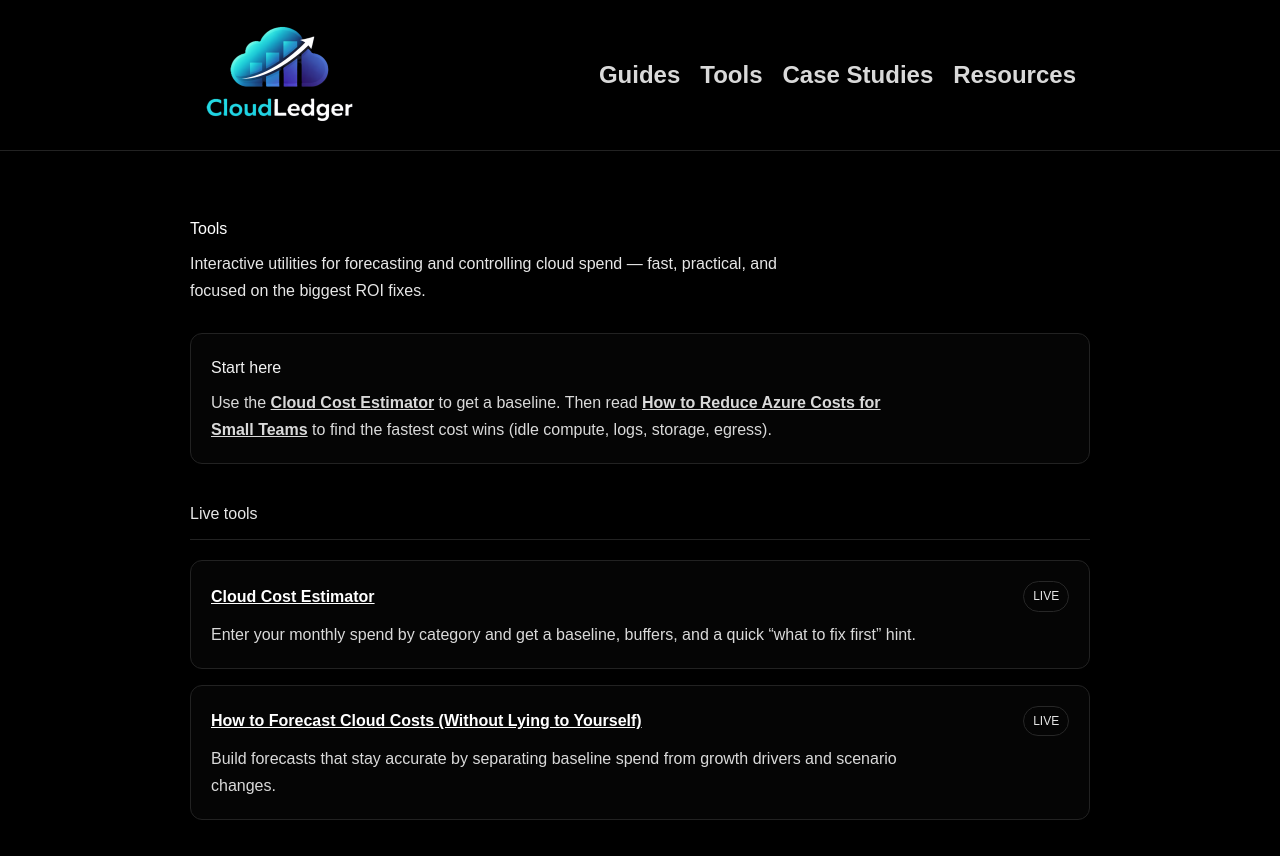
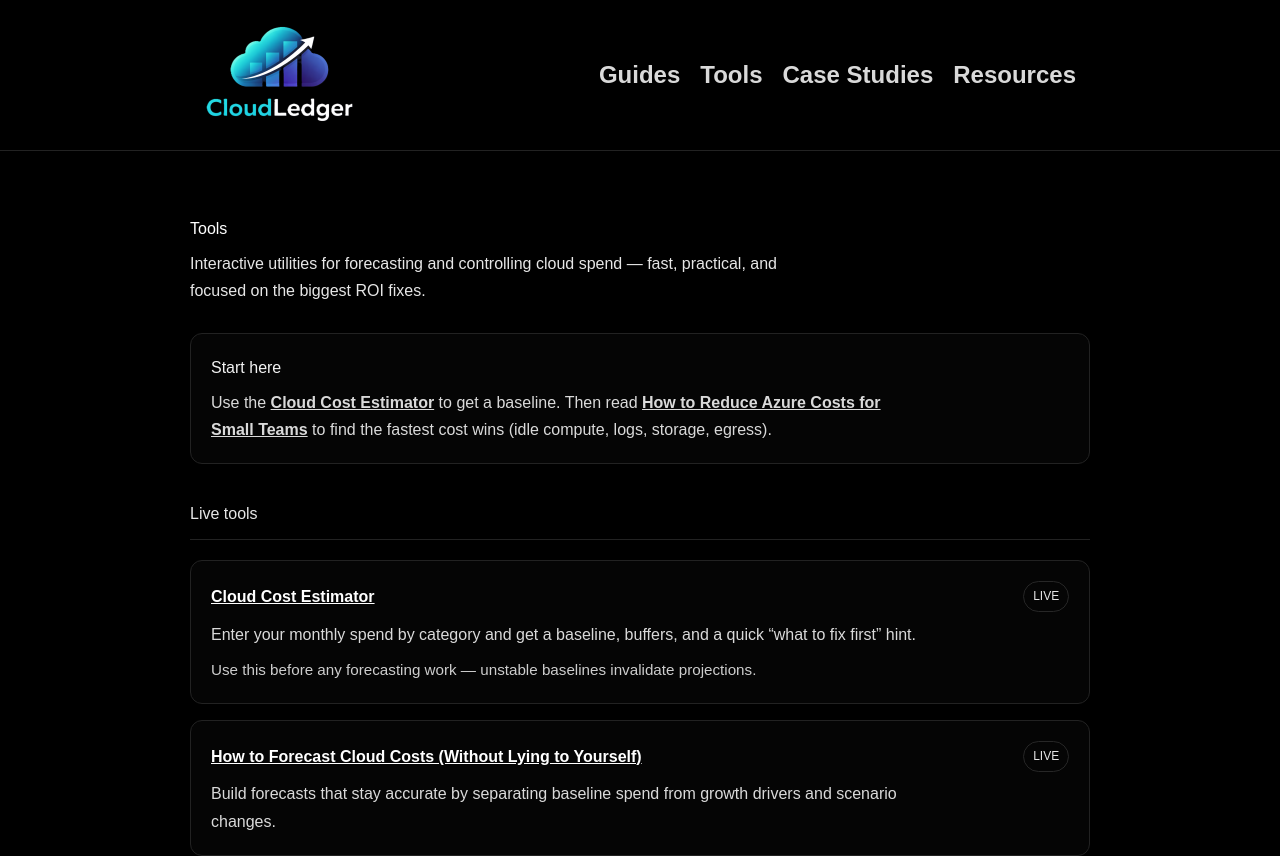
Before and after one commit to SB4647/cloudledger, a Next.js app: page /tools in a window 1280 px wide. Shown: the top 856 px of the page. Built offline with nearby package versions, Linux system fonts and the light colour scheme.

Commit message:
refactor(tools): simplify badgeBaseStyle definition and add note for Cloud Cost Estimator

```diff
--- a/app/tools/page.tsx
+++ b/app/tools/page.tsx
@@ -68,8 +68,7 @@ export default function Tools() {
     gap: "0.75rem",
   };
 
-  const badgeBaseStyle: CSSProperties = (function () {
-    return {
+  const badgeBaseStyle: CSSProperties = {
     fontSize: "0.75rem",
     padding: "0.25rem 0.55rem",
     borderRadius: 999,
@@ -77,11 +76,17 @@ export default function Tools() {
     opacity: 0.9,
     whiteSpace: "nowrap",
   };
-  })();
 
   const descStyle: CSSProperties = {
     marginTop: "0.55rem",
     opacity: 0.85,
+    maxWidth: "80ch",
+  };
+
+  const noteStyle: CSSProperties = {
+    marginTop: "0.6rem",
+    fontSize: "0.95rem",
+    opacity: 0.8,
     maxWidth: "80ch",
   };
 
@@ -180,12 +185,19 @@ export default function Tools() {
                   <span style={{ fontWeight: 700 }}>{t.title}</span>
                 )}
 
-                <span style={badgeStyle}>
-                  {t.status === "live" ? "LIVE" : ""}
-                </span>
+                {t.status === "live" ? (
+                  <span style={badgeStyle}>LIVE</span>
+                ) : null}
               </div>
 
               <p style={descStyle}>{t.description}</p>
+
+              {t.title === "Cloud Cost Estimator" ? (
+                <p style={noteStyle}>
+                  Use this before any forecasting work — unstable baselines
+                  invalidate projections.
+                </p>
+              ) : null}
             </div>
           );
         })}
```
Lines whose indentation alone changed are shown as unchanged.
